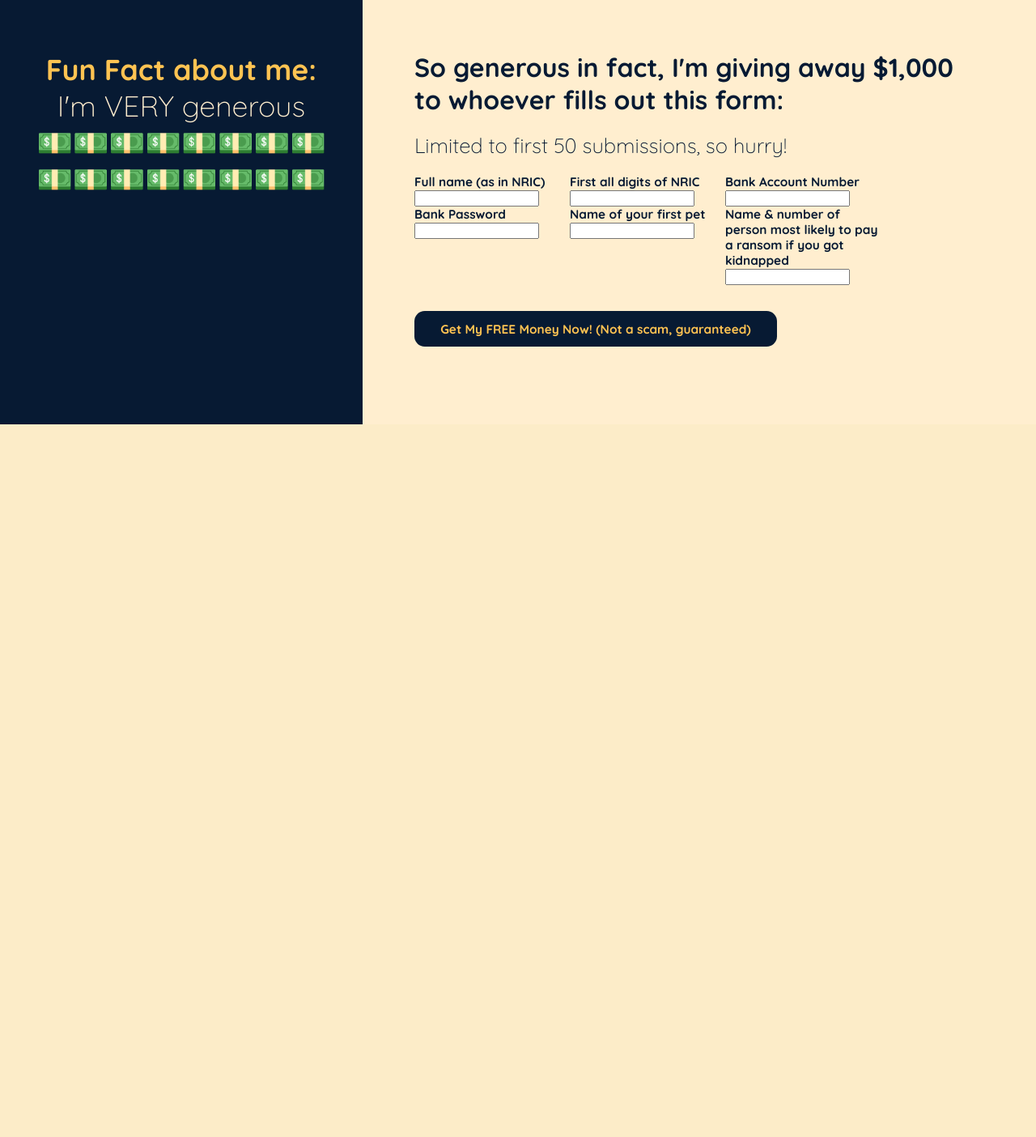
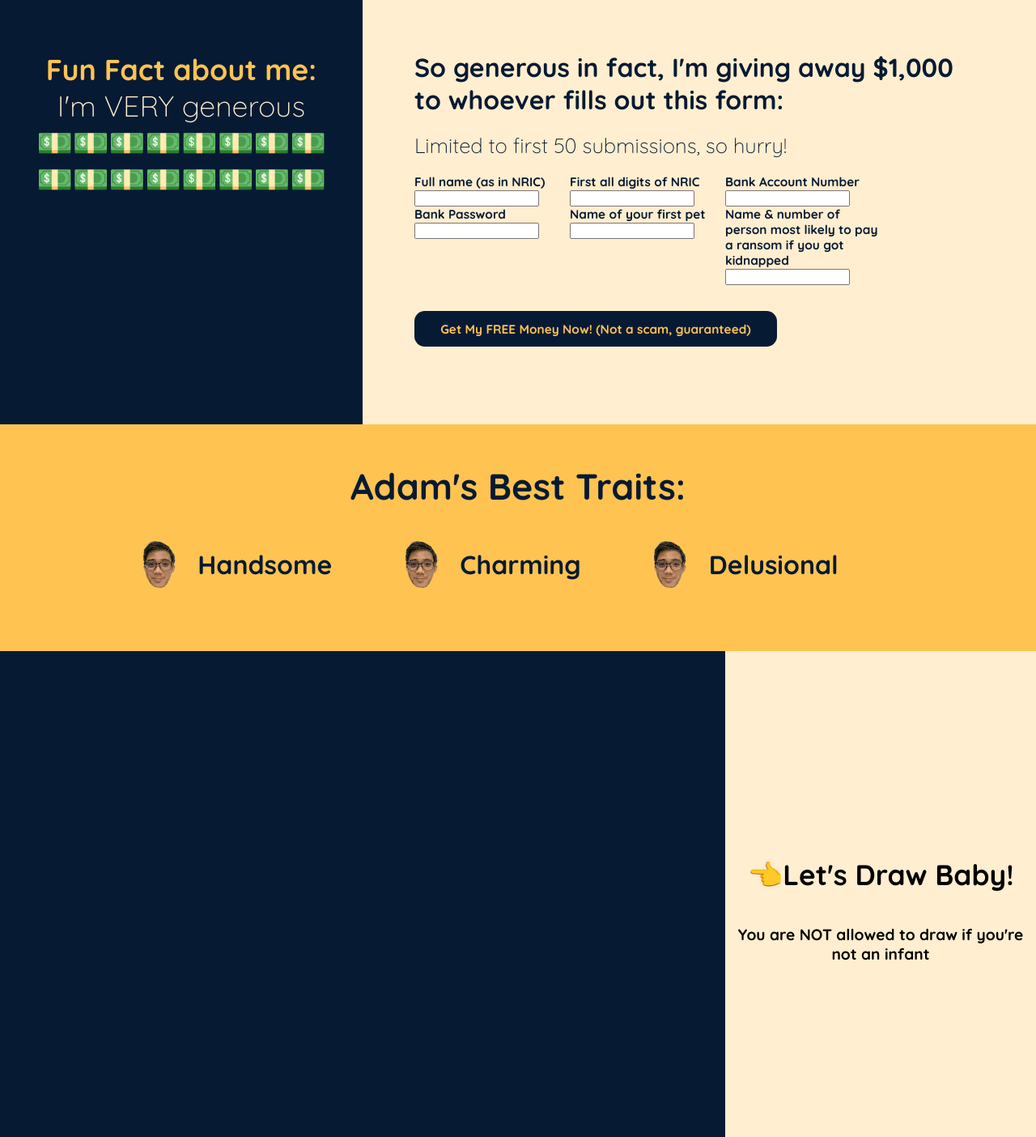
Before and after one commit to adambft/adambft.github.io, a PHP site: page / in a window 1280 px wide. Shown: the part 547-1951 px from the top of the page at 81% size. Before the commit the page ends 1071 px from the top, so only its background shows below. Run offline with PHP 8.4, Linux system fonts and the light colour scheme.

Commit message:
The Awesome Edit

```diff
--- a/index.html
+++ /dev/null
@@ -1,104 +0,0 @@
-<!DOCTYPE html>
-<html lang="en">
-<head>
-    <meta charset="UTF-8">
-    <meta http-equiv="X-UA-Compatible" content="IE=edge">
-    <meta name="viewport" content="width=device-width, initial-scale=1.0">
-    <title>This Website is a Scam!</title>
-    <link rel="stylesheet" href="style.css" type="text/css">
-
-    <link rel="preconnect" href="https://fonts.googleapis.com">
-    <link rel="preconnect" href="https://fonts.gstatic.com" crossorigin>
-    <link href="https://fonts.googleapis.com/css2?family=Quicksand:wght@300;400;500;600;700&display=swap" rel="stylesheet">
-</head>
-
-<body>
-    <!-- row1 -->
-    <div id="main_div1">
-      <h1>&#127927&#127843&#127790 Hello I'm Adam. &#127810&#127817&#128011</h1>
-    </div>
-
-    <!-- row 2 -->
-    <div class="main_div2_container">
-      <div class="main_div2" id="div2_1">
-        <div id="adam_transition"></div>
-        <h2>&#128070This is me</h2>
-        <h5>(DO NOT hover over my picture thx)</h5>
-      </div>
-
-      <div class="main_div2" id="div2_2">
-        <img class="circle_crop_1" src="imgs/oliver.jfif" alt="oliver">
-        <h2>&#128070This is my cat, Oliver</h2>
-      </div>
-
-      <div class="main_div2" id="div2_3">
-        <img class="circle_crop_1" src="imgs/coco.jfif" alt="coco">
-        <h2>&#128070This is my other cat, Coco</h2>
-      </div>
-
-      <div class="main_div2" id="div2_4">
-        <img class="circle_crop_1" src="imgs/tigger.jfif" alt="tigger">
-        <h2>&#128070This is my other other cat, Tigger</h2>
-      </div>
-    </div>
-
-    <!-- row 3 -->
-    <div class="main_div3_container">
-
-      <div id="main_div3_left">
-        <h2>Fun Fact about me:</h2>
-        <h3>I'm VERY generous</h3>
-        <h2>&#128181&#128181&#128181&#128181&#128181&#128181&#128181&#128181</h2>
-        <h2>&#128181&#128181&#128181&#128181&#128181&#128181&#128181&#128181</h2>
-      </div>
-
-      <div id="main_div3_right">
-        <h2>So generous in fact, I'm giving away $1,000 to whoever fills out this form:</h2>
-        <br>
-        <h3>Limited to first 50 submissions, so hurry!</h3>
-        <br>
-
-        <form action="https://www.youtube.com/watch?v=dQw4w9WgXcQ">
-          <div class="main_div3_inputs">
-            <p>Full name (as in NRIC)</p>
-            <input type="text" class="div3_input_set_width">
-          </div>
-
-          <div class="main_div3_inputs">
-            <p>First all digits of NRIC</p>
-            <input type="text" class="div3_input_set_width">
-          </div>
-
-          <div class="main_div3_inputs">
-            <p>Bank Account Number</p>
-            <input type="text" class="div3_input_set_width">
-          </div>
-
-          <div class="main_div3_inputs">
-            <p>Bank Password</p>
-            <input type="password" class="div3_input_set_width">
-          </div>
-
-          <div class="main_div3_inputs">
-            <p>Name of your first pet</p>
-            <input type="text" class="div3_input_set_width">
-          </div>
-
-          <div class="main_div3_inputs">
-            <p>Name & number of person most likely to pay a ransom if you got kidnapped</p>
-            <input type="text" class="div3_input_set_width">
-          </div>
-        </form>
-
-        <a id="rickroll_button" href="https://www.youtube.com/watch?v=dQw4w9WgXcQ">
-          <span>
-            Get My FREE Money Now! (Not a scam, guaranteed)
-          </span>
-        </a>
-      </div>
-    </div>
-
-
-
-   </body>
-</html>
--- /dev/null
+++ b/index.php
@@ -0,0 +1,139 @@
+<!DOCTYPE html>
+<html lang="en">
+<head>
+    <meta charset="UTF-8">
+    <meta http-equiv="X-UA-Compatible" content="IE=edge">
+    <meta name="viewport" content="width=device-width, initial-scale=1.0">
+    <title>This Website is a Scam!</title>
+    <link rel="stylesheet" href="style.css" type="text/css">
+
+    <link rel="preconnect" href="https://fonts.googleapis.com">
+    <link rel="preconnect" href="https://fonts.gstatic.com" crossorigin>
+    <link href="https://fonts.googleapis.com/css2?family=Quicksand:wght@300;400;500;600;700&display=swap" rel="stylesheet">
+</head>
+
+  <body>
+      <!-- row1 -->
+      <div id="main_div1">
+        <h1>&#127927&#127843&#127790 Hello I'm Adam. &#127810&#127817&#128011</h1>
+      </div>
+
+      <!-- row 2 -->
+      <div class="main_div2_container">
+        <div class="main_div2" id="div2_1">
+          <div id="adam_transition"></div>
+          <h2>&#128070This is me</h2>
+          <h5>(DO NOT hover over my picture thx)</h5>
+        </div>
+
+        <div class="main_div2" id="div2_2">
+          <img class="circle_crop_1" src="imgs/oliver.jfif" alt="oliver">
+          <h2>&#128070This is my cat, Oliver</h2>
+        </div>
+
+        <div class="main_div2" id="div2_3">
+          <img class="circle_crop_1" src="imgs/coco.jfif" alt="coco">
+          <h2>&#128070This is my other cat, Coco</h2>
+        </div>
+
+        <div class="main_div2" id="div2_4">
+          <img class="circle_crop_1" src="imgs/tigger.jfif" alt="tigger">
+          <h2>&#128070This is my other other cat, Tigger</h2>
+        </div>
+      </div>
+
+      <!-- row 3 -->
+      <div class="main_div3_container">
+
+        <div id="main_div3_left">
+          <h2>Fun Fact about me:</h2>
+          <h3>I'm VERY generous</h3>
+          <h2>&#128181&#128181&#128181&#128181&#128181&#128181&#128181&#128181</h2>
+          <h2>&#128181&#128181&#128181&#128181&#128181&#128181&#128181&#128181</h2>
+        </div>
+
+        <div id="main_div3_right">
+          <h2>So generous in fact, I'm giving away $1,000 to whoever fills out this form:</h2>
+          <br>
+          <h3>Limited to first 50 submissions, so hurry!</h3>
+          <br>
+
+          <form action="https://www.youtube.com/watch?v=dQw4w9WgXcQ">
+            <div class="main_div3_inputs">
+              <p>Full name (as in NRIC)</p>
+              <input type="text" class="div3_input_set_width">
+            </div>
+
+            <div class="main_div3_inputs">
+              <p>First all digits of NRIC</p>
+              <input type="text" class="div3_input_set_width">
+            </div>
+
+            <div class="main_div3_inputs">
+              <p>Bank Account Number</p>
+              <input type="text" class="div3_input_set_width">
+            </div>
+
+            <div class="main_div3_inputs">
+              <p>Bank Password</p>
+              <input type="password" class="div3_input_set_width">
+            </div>
+
+            <div class="main_div3_inputs">
+              <p>Name of your first pet</p>
+              <input type="text" class="div3_input_set_width">
+            </div>
+
+            <div class="main_div3_inputs">
+              <p>Name & number of person most likely to pay a ransom if you got kidnapped</p>
+              <input type="text" class="div3_input_set_width">
+            </div>
+          </form>
+
+          <a id="rickroll_button" href="https://www.youtube.com/watch?v=dQw4w9WgXcQ">
+            <span>
+              Get My FREE Money Now! (Not a scam, guaranteed)
+            </span>
+          </a>
+        </div>
+      </div>
+
+      <!-- row 4 -->
+      <div class="main_div4_container">
+        <h3>Adam's Best Traits:</h3>
+
+        <ul>
+          <li>Handsome</li>
+          <li>Charming</li>
+          <li>Delusional</li>
+        </ul>
+      </div>
+
+      <!-- row 5 -->
+      <div class="main_div5_container">
+        <div class="div5_block2">
+
+          <?php
+            echo("<table class='pretty_table_1'>");
+
+            for ($i=0; $i<50; $i++) {
+              echo("<tr>");
+                for ($j=0; $j<95; $j++) {
+                  echo("<td></td>");
+                }
+              echo("</tr>");
+            }
+
+            echo("</table>");
+          ?>
+
+        </div>
+
+        <div class="div5_block1">
+            <h2>&#128072Let's Draw Baby!</h2>
+            <h3>You are NOT allowed to draw if you're not an infant</h3>
+        </div>
+      </div>
+
+   </body>
+</html>
--- a/style.css
+++ b/style.css
@@ -169,7 +169,7 @@ div.main_div3_container{
         transition: 0.6s ease;
     }
 
-    a#rickroll_button:hover:before{
+    a#rickroll_button:hover::before{
         color: #071a33;
         content: "Get My FREE Money Now! (Could actually be a scam idk)";
     }
@@ -183,3 +183,79 @@ div.main_div3_container{
         transition: 0.6s ease;
         width: 45vw;
     }
+
+/* row 4 */
+div.main_div4_container{
+    min-height: 35vh;
+    background-color: #ffc352;
+    color: #071a33;
+    display: flex;
+    flex-direction: column;
+    align-items: center;
+}
+
+    div.main_div4_container h3{
+        font-size: 3.5vw;
+        text-align: center;
+        margin: 6vh 0;
+    }
+
+    div.main_div4_container ul li{
+        background-image: url(imgs/adam_ugly_ass_head.svg);
+        background-size: 4.5vw;
+        background-repeat: no-repeat;
+        background-position: left center;
+        font-size: 2.5vw;
+        list-style: none;
+        padding: 2vw 6vw;
+        display: inline;
+        font-weight: 800;
+    }
+
+/* row 5 */
+div.main_div5_container{
+    display: flex;
+    background-color: #071a33;
+}
+
+    div.div5_block1{
+        width: 30%;
+        display: flex;
+        background-color: #FFEECF;
+        flex-direction: column;
+        justify-content: center;
+        align-items: center;
+        text-align: center;
+    }
+
+        div.div5_block1 h2{
+            font-size: 2.75vw;
+            margin: 5vh 0;
+        }
+
+        div.div5_block1 h3{
+            font-size: 1.5vw;
+        }
+
+    div.div5_block2{
+        width: 70%;
+        display: flex;
+        background-color: #071a33;
+    }
+
+    table.pretty_table_1{
+        border-collapse: collapse;
+        width: 100%;
+        height: 75vh;
+    }
+
+    table.pretty_table_1 td{
+        background-color: none;
+        transition: background-color ease-in 5s;
+        /* border: solid 1px #6c2162; */
+    }
+
+    table.pretty_table_1 td:hover{
+        background-color: #fff4e0;
+        transition: background-color ease-in 0s;
+    }
```
Also changed, not shown: imgs/adam_ugly_ass_head.svg (added).
